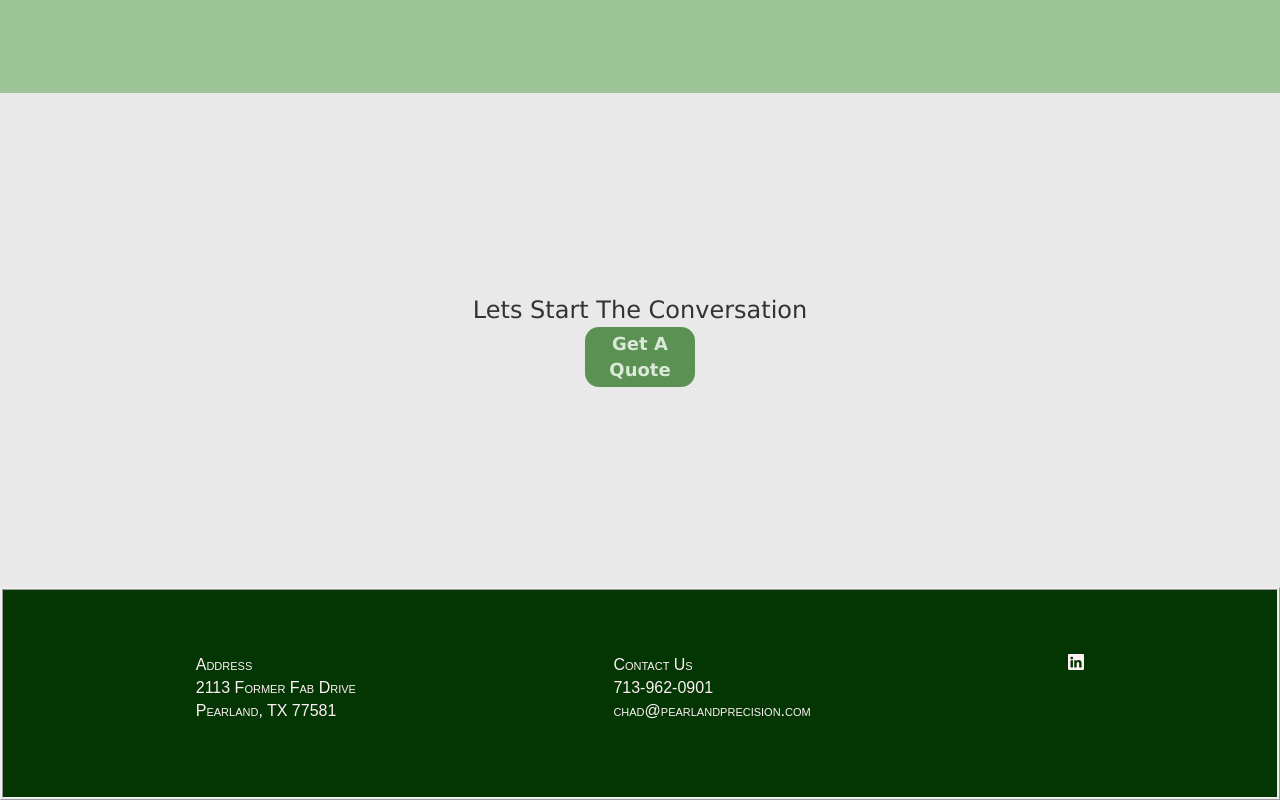
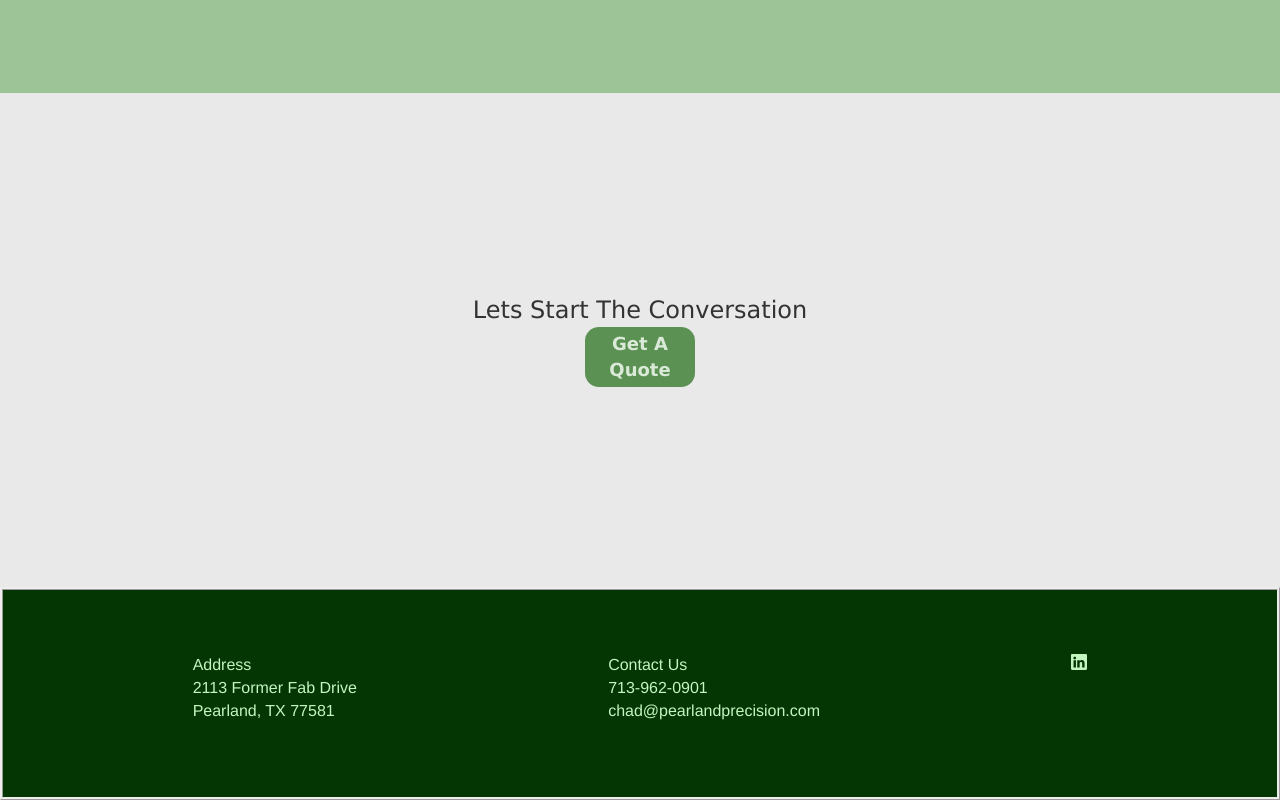
Before and after one commit to Garciarline/UX_HW_20, a plain HTML site: page index.html in a window 1280 px wide. Shown: the part 3293-4093 px from the top of the page. Drawn offline with nearby package versions, Linux system fonts and the light colour scheme.

```diff
--- a/css/style.css
+++ b/css/style.css
@@ -316,15 +316,15 @@ background-color: rgb(156, 196, 150);
 
 .footerLinks{
 background-color: rgb(4, 54, 4);
-font-family: sans-serif;
+font-family: 'Franklin Gothic Medium', 'Arial Narrow', Arial, sans-serif;
 font-size: medium;
-font-variant: small-caps;
+
 display: flex;
 flex-direction: row;
 justify-content: space-around;
 padding: 5%;
 border: ridge;
-color: lavenderblush;
+color: rgb(195, 245, 190);
 /*make linkedIn an icon?*/
 
 }
```
